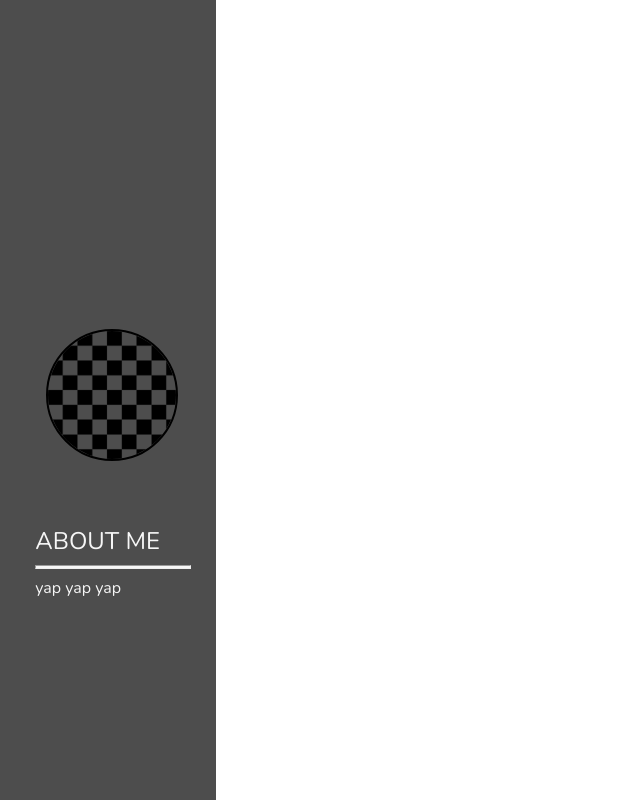
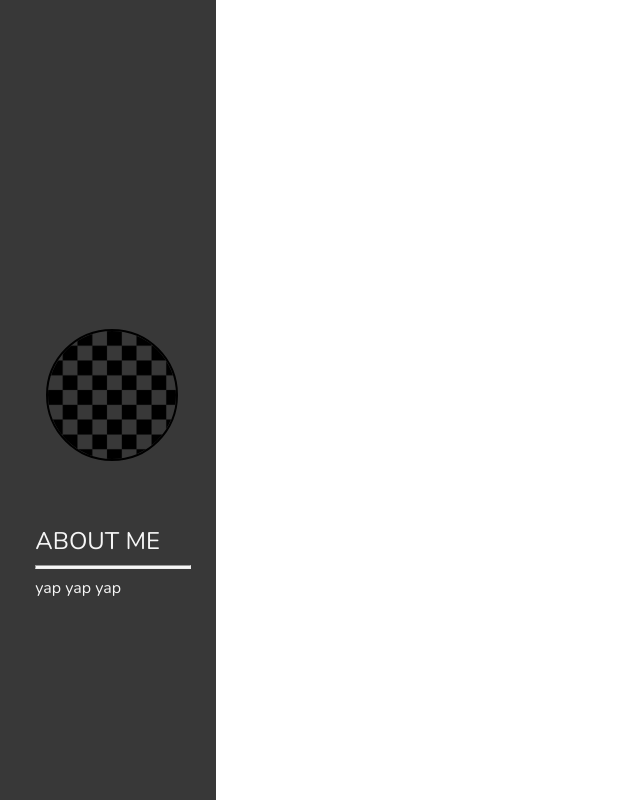
Before and after one commit to peetzaecksdee/TOP-CV-Application, a React (Vite) app: page / in a window 1280 px wide. Shown: the whole page, without its empty margins (0-640 px from the left). Built offline with nearby package versions, Linux system fonts and the light colour scheme.

Commit message:
Add: Container Component

```diff
--- a/src/components/AboutMe.jsx
+++ b/src/components/AboutMe.jsx
@@ -1,13 +1,11 @@
+import Container from "./Container"
+
 export default function AboutMe() {
-  return <>
-    <div className='container'>
-      <span className='nav-title'>
-        ABOUT ME
-      </span>
-      <hr />
+  return (
+    <Container header='about me'>
       <span className='text'>
         yap yap yap
       </span>
-    </div>
-  </>
+    </Container>
+  )
 }
--- /dev/null
+++ b/src/components/Container.jsx
@@ -0,0 +1,11 @@
+export default function Container({ header = 'nil', children }) {
+  return (
+    <div className='container'>
+      <span className='nav-title'>
+        {header.toUpperCase()}
+      </span>
+      <hr />
+      {children}
+    </div>
+  )
+}
--- a/src/components/ImageContainer.jsx
+++ b/src/components/ImageContainer.jsx
@@ -1,9 +1,9 @@
-import NAN from '../assets/NAN.png'
+import NAI from '../assets/NAN.png'
 
-export default function Image() {
+export default function Image({ img = NAI}) {
 	return (
 		<div className="image-container circle">
-			<img src={NAN} />
+			<img src={img} />
 		</div>
 	);
 }
--- a/src/index.css
+++ b/src/index.css
@@ -1,6 +1,6 @@
 :root {
   --white: hsl(0, 0%, 96.5%);
-  --black: hsl(0, 0%, 30%);
+  --black: hsl(0, 0%, 22%);
 }
 
 #root {
```
